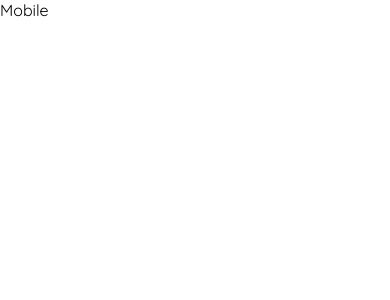
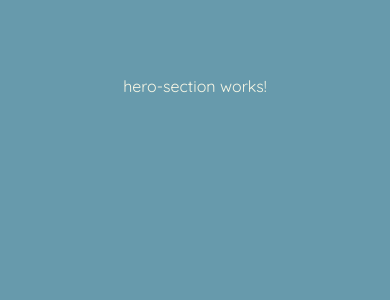
Before and after one commit to elma1989/portfolio, an Angular app: page / in a window 390 px wide. Shown: the top 300 px of the page. Built offline with nearby package versions, Linux system fonts and the light colour scheme.

Commit message:
chore: Added HeroSectionComponent

```diff
--- /dev/null
+++ b/src/app/main-content/hero-section/hero-section.component.html
@@ -0,0 +1 @@
+<p>hero-section works!</p>
--- a/src/app/main-content/main-content.component.html
+++ b/src/app/main-content/main-content.component.html
@@ -1,5 +1,13 @@
 @if (mobile()) {
-    Mobile
+    <section hero class=
+    "w-full h-dvh pt-[9dvh] lg:pt-[10dvh]
+    flex justify-center bg-blue"></section>
 } @else {
-    Desktop
+    @switch (section()) {
+        @case (SectionType.HERO) {
+            <section hero class=
+            "w-full h-dvh pt-[9dvh] lg:pt-[10dvh]
+            flex justify-center bg-blue"></section>
+        }
+    }
 }
--- a/src/app/main-content/main-content.component.ts
+++ b/src/app/main-content/main-content.component.ts
@@ -2,11 +2,13 @@ import { Component, computed, HostListener, inject, Signal } from '@angular/core
 import { SectionService } from '../shared/services/section.service';
 import { CommonModule } from '@angular/common';
 import { SectionType } from '../shared/enums/section-type';
+import { HeroSectionComponent } from './hero-section/hero-section.component';
 
 @Component({
   selector: 'app-main-content',
   imports: [
-    CommonModule
+    CommonModule,
+    HeroSectionComponent
   ],
   templateUrl: './main-content.component.html',
   styleUrl: './main-content.component.css'
@@ -15,6 +17,7 @@ export class MainContentComponent {
   private sec: SectionService = inject(SectionService);
   protected mobile: Signal<boolean> = computed(() => this.sec.mobile());
   protected section: Signal<SectionType> = computed(() => this.sec.section());
+  protected SectionType = SectionType;
 
   @HostListener('window:resize')
   onResize() {
--- a/src/styles.css
+++ b/src/styles.css
@@ -9,4 +9,5 @@
 
 html {
     font: 16px Quicksand;
+    color: var(--white);
 }
```
Also changed, not shown: src/app/main-content/hero-section/hero-section.component.ts (added, +11 -0 lines), src/app/main-content/hero-section/hero-section.component.css (added), 1 other file (tests, documents, lock files or other folders).
